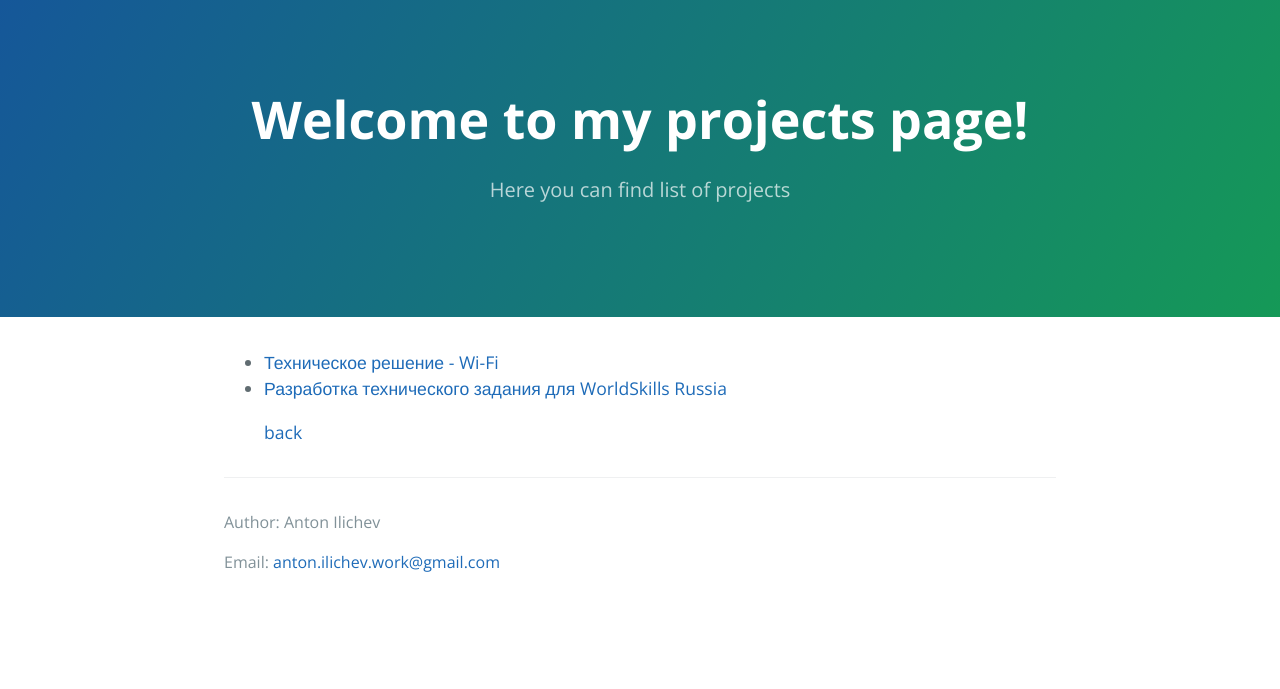
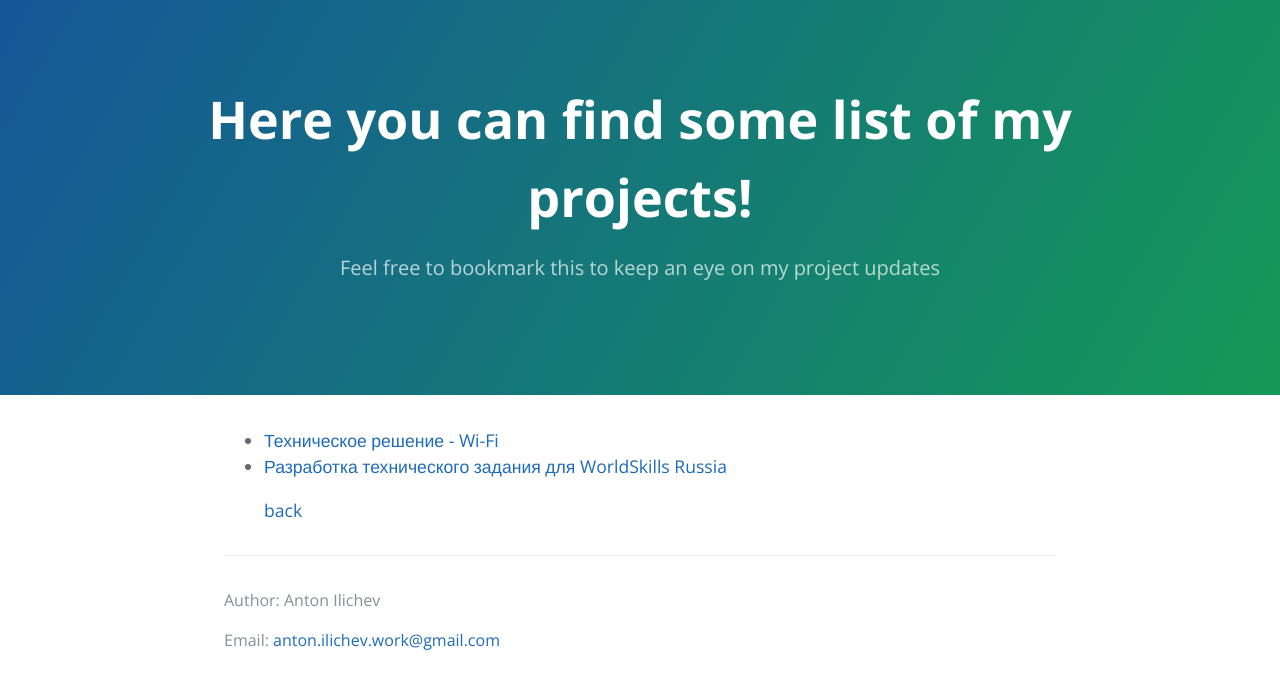
Before and after one commit to Antochino/Antochino.github.io, a Jekyll site: the page built from projects.md, in a window 1280 px wide. Shown: the top 689 px of the page. Built offline with Jekyll 4.4.1, drawn with Linux system fonts in a browser that asks for light colours.

Commit message:
Update projects.md

```diff
--- a/projects.md
+++ b/projects.md
@@ -1,7 +1,8 @@
 ---
 layout: default
-title: Welcome to my projects page!
-description: Here you can find list of projects
+title: Here you can find some list of my projects!
+description: Later on I'm going to add more information about my works...
+description: Feel free to bookmark this to keep an eye on my project updates
 ---
 
 * [Техническое решение - Wi-Fi](http://antochino.github.io/projects/%D0%A2%D0%B5%D1%85%D0%BD%D0%B8%D1%87%D0%B5%D1%81%D0%BA%D0%BE%D0%B5%20%D1%80%D0%B5%D1%88%D0%B5%D0%BD%D0%B8%D0%B5%20-%20Wi-Fi.docx)
```
